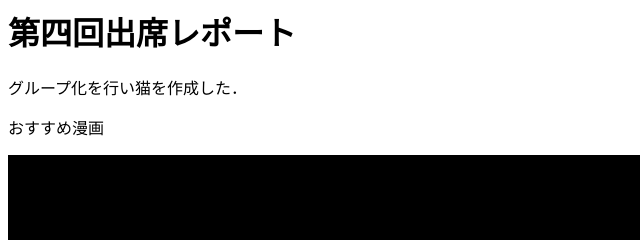
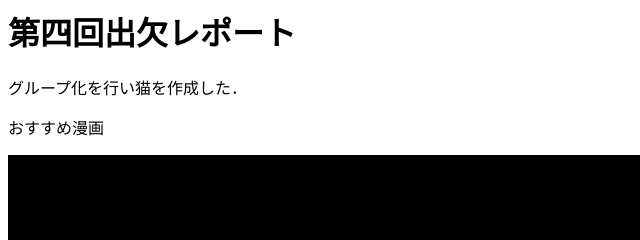
Before and after one commit to koike-shuuhei/all-report, a plain HTML site: page 1932158report4.html in a window 1280 px wide. Shown: the top 240 px of the page, 0-640 px from the left. Drawn offline with nearby package versions, Linux system fonts and the light colour scheme; animation ran at ten frames a second.

Commit message:
Update 1932158report4.html

```diff
--- a/1932158report4.html
+++ b/1932158report4.html
@@ -6,7 +6,7 @@
   </head>
 <body>
  <script>
-      document.write("<h1>第四回出席レポート</h1>");
+      document.write("<h1>第四回出欠レポート</h1>");
       document.write("<p>グループ化を行い猫を作成した．</p>");
     document.write("<p>おすすめ漫画</p>");
       // ページの読み込みを待つ
```
